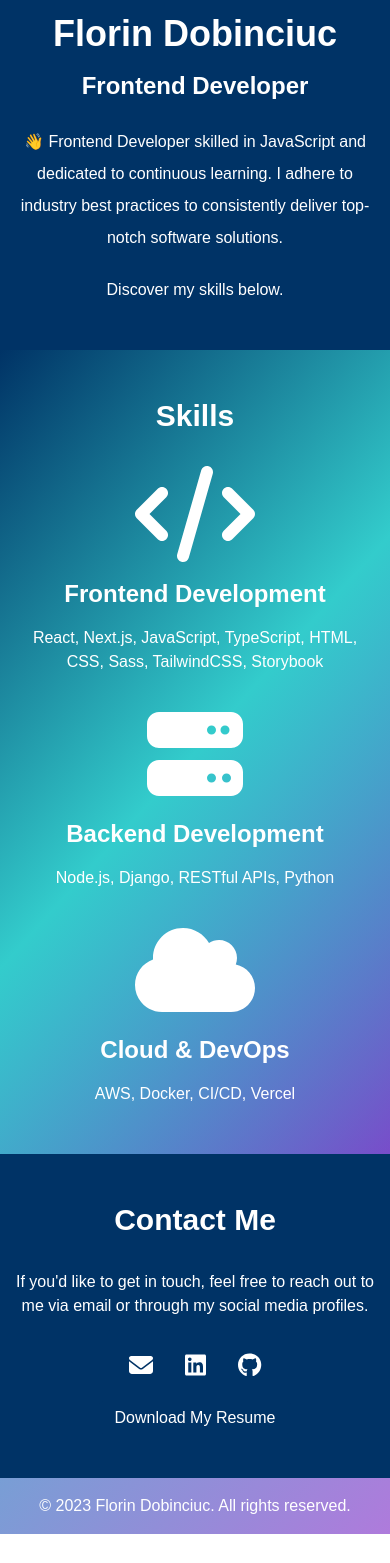
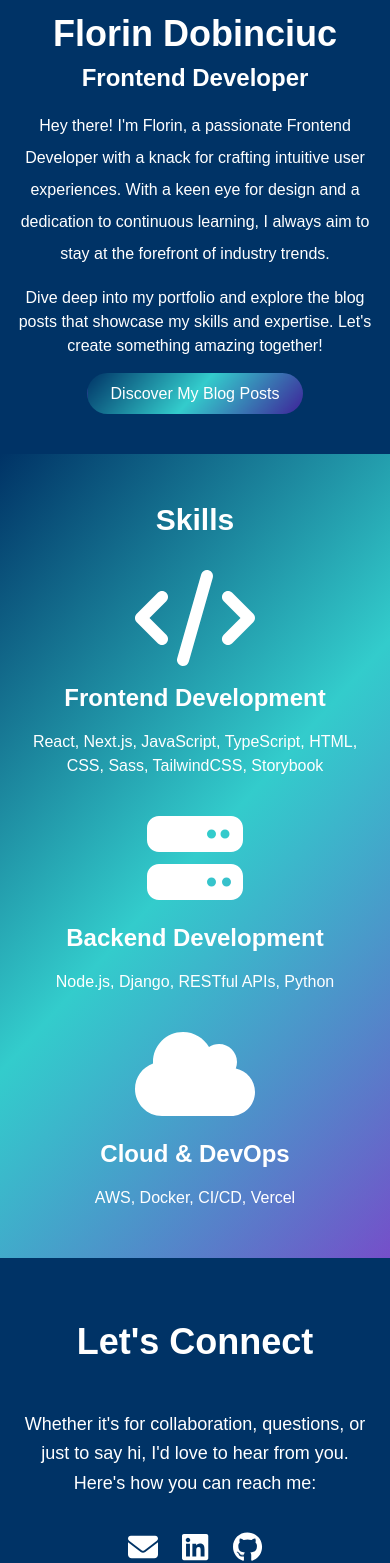
Before and after one commit to HustleCoding/my-portfolio, a Next.js app: page / in a window 390 px wide. Shown: the part 270-1833 px from the top of the page. Before the commit the page ends 1804 px from the top, so only its background shows below. Built offline with nearby package versions, Linux system fonts and the light colour scheme.

Commit message:
Refactor the components

```diff
--- a/components/Contact.tsx
+++ b/components/Contact.tsx
@@ -7,59 +7,56 @@ import DownloadButton from "./DownloadButton";
 
 const Contact: React.FC = () => {
   const iconVariants = {
-    hover: { scale: 1.2, color: "#ffcc00" },
-    initial: { scale: 1, color: "#FFFFFF" },
+    hover: { scale: 1.15, y: -8, color: "#ffcc00" },
+    initial: { scale: 1, y: 0, color: "#FFFFFF" },
   };
 
   return (
-    <section className="py-12 bg-blue-dark text-white">
-      <div className="max-w-7xl mx-auto px-4 sm:px-6 lg:px-8 flex flex-col justify-center items-center">
-        <h2 className="text-3xl font-bold text-center mb-8">Contact Me</h2>
-        <p className="text-center mb-8">
-          If you'd like to get in touch, feel free to reach out to me via email
-          or through my social media profiles.
+    <motion.section
+      className="py-16 bg-blue-dark text-white"
+      initial={{ opacity: 0, y: 20 }}
+      animate={{ opacity: 1, y: 0 }}
+      transition={{ duration: 0.5 }}
+    >
+      <div className="max-w-7xl mx-auto px-4 sm:px-6 lg:px-8 flex flex-col justify-center items-center space-y-8">
+        <h2 className="text-4xl font-bold text-center mb-4">Let's Connect</h2>
+        <p className="text-center text-lg leading-relaxed max-w-lg">
+          Whether it's for collaboration, questions, or just to say hi, I'd love
+          to hear from you. Here's how you can reach me:
         </p>
-        <div className="text-center">
+
+        <motion.div className="flex space-x-6 text-3xl">
+          {[
+            {
+              icon: faEnvelope,
+              link: "mailto:florin.dobinciuc.dev@gmail.com",
+            },
+            {
+              icon: faLinkedin,
+              link: "https://www.linkedin.com/in/florin-dobinciuc-57a6121aa/",
+            },
+            { icon: faGithub, link: "https://github.com/FlorinDobinciuc" },
+          ].map(({ icon, link }) => (
             <motion.a
-            href="mailto:florin.dobinciuc@learninglab.cloud"
-            className="text-gray-300 hover:text-gray-100 text-2xl px-4"
-            variants={iconVariants}
-            whileHover="hover"
-            initial="initial"
-          >
-            <FontAwesomeIcon icon={faEnvelope} />
-          </motion.a>
-
-          <motion.a
-            href="https://www.linkedin.com/in/florin-dobinciuc-57a6121aa/"
-            className="text-gray-300 hover:text-gray-100 text-2xl px-4"
+              key={link}
+              href={link}
+              className="text-gray-300 hover:text-gray-100 transition-all duration-300"
               target="_blank"
               rel="noopener noreferrer"
               variants={iconVariants}
               whileHover="hover"
               initial="initial"
             >
-            <FontAwesomeIcon icon={faLinkedin} />
+              <FontAwesomeIcon icon={icon} />
             </motion.a>
+          ))}
+        </motion.div>
 
-          <motion.a
-            href="https://github.com/FlorinDobinciuc"
-            className="text-gray-300 hover:text-gray-100 text-2xl px-4"
-            target="_blank"
-            rel="noopener noreferrer"
-            variants={iconVariants}
-            whileHover="hover"
-            initial="initial"
-          >
-            <FontAwesomeIcon icon={faGithub} />
-          </motion.a>
-        </div>
-        <div className="text-center mt-6">
-          {" "}
+        <div className="text-center mt-4">
           <DownloadButton />
         </div>
       </div>
-    </section>
+    </motion.section>
   );
 };
 
--- a/components/Introduction.tsx
+++ b/components/Introduction.tsx
@@ -4,25 +4,54 @@ import { motion } from "framer-motion";
 const Introduction: React.FC = () => {
   return (
     <section className="py-12 px-4 text-center bg-blue-dark text-white">
-      <motion.img
-        src="/profile.jpeg"
-        alt="Profile"
-        className="mx-auto w-32 h-32 mb-4 rounded-full"
+      <motion.div
         initial={{ opacity: 0 }}
         animate={{ opacity: 1 }}
         transition={{ ease: "easeInOut", duration: 1, delay: 0.5 }}
-      />
-      <h2 className="text-4xl font-bold mb-4 text-white">Florin Dobinciuc</h2>
-      <h3 className="text-2xl font-semibold mb-6 text-white">
-        Frontend Developer
-      </h3>
-      <p className="leading-loose max-w-xl mx-auto text-white">
-        👋 Frontend Developer skilled in JavaScript and dedicated to continuous
-        learning. I adhere to industry best practices to consistently deliver
-        top-notch software solutions.
-      </p>
-      <br />
-      <p>Discover my skills below.</p>
+      >
+        <motion.img
+          src="/profile.jpeg"
+          alt="Profile"
+          className="mx-auto w-32 h-32 mb-4 rounded-full"
+          initial={{ scale: 0 }}
+          animate={{ scale: 1 }}
+          transition={{ ease: "easeInOut", duration: 1, delay: 1 }}
+        />
+        <h2 className="text-4xl font-bold mb-2 text-white">Florin Dobinciuc</h2>
+        <h3 className="text-2xl font-semibold mb-4 text-white">
+          Frontend Developer
+        </h3>
+      </motion.div>
+      <motion.p
+        className="leading-loose max-w-xl mx-auto mb-4 text-white"
+        initial={{ y: 20, opacity: 0 }}
+        animate={{ y: 0, opacity: 1 }}
+        transition={{ ease: "easeInOut", duration: 1, delay: 1.5 }}
+      >
+        Hey there! I'm Florin, a passionate Frontend Developer with a knack for
+        crafting intuitive user experiences. With a keen eye for design and a
+        dedication to continuous learning, I always aim to stay at the forefront
+        of industry trends.
+      </motion.p>
+
+      <motion.p
+        className="max-w-xl mx-auto mb-6 text-white"
+        initial={{ y: 20, opacity: 0 }}
+        animate={{ y: 0, opacity: 1 }}
+        transition={{ ease: "easeInOut", duration: 1, delay: 1.7 }}
+      >
+        Dive deep into my portfolio and explore the blog posts that showcase my
+        skills and expertise. Let's create something amazing together!
+      </motion.p>
+      <motion.a
+        href="/blog"
+        className="dynamic-gradient text-blue-dark rounded-full px-6 py-3 hover:bg-opacity-90 transition duration-300"
+        initial={{ y: 10, opacity: 0 }}
+        animate={{ y: 0, opacity: 1 }}
+        transition={{ ease: "easeInOut", duration: 1, delay: 1.9 }}
+      >
+        Discover My Blog Posts
+      </motion.a>
     </section>
   );
 };
--- a/components/Skills.tsx
+++ b/components/Skills.tsx
@@ -3,78 +3,75 @@ import { FontAwesomeIcon } from "@fortawesome/react-fontawesome";
 import { motion } from "framer-motion";
 import { faCode, faServer, faCloud } from "@fortawesome/free-solid-svg-icons";
 
+const containerVariants = {
+  hidden: { opacity: 0 },
+  visible: {
+    opacity: 1,
+    transition: {
+      delayChildren: 0.3,
+      staggerChildren: 0.2,
+    },
+  },
+};
+
+const itemVariants = {
+  hidden: { y: 20, opacity: 0 },
+  visible: { y: 0, opacity: 1 },
+};
+
 const Skills: React.FC = () => {
-  const iconVariants = {
-    hover: { scale: 1.1, y: -10 },
-    initial: { scale: 1, y: 0 },
-  };
+  return (
+    <motion.section
+      className="py-12 dynamic-gradient"
+      variants={containerVariants}
+      initial="hidden"
+      animate="visible"
+    >
+      <div className="max-w-7xl mx-auto px-4 sm:px-6 lg:px-8 relative">
+        <motion.h2 className="text-3xl font-bold text-center mb-8 text-white">
+          Skills
+        </motion.h2>
 
-  return (
-    <section className="py-12 dynamic-gradient">
-      <div className="max-w-7xl mx-auto px-4 sm:px-6 lg:px-8">
-        <h2 className="text-3xl font-bold text-center mb-8 text-white">
-          Skills
-        </h2>
-        <div className="grid grid-cols-1 gap-8 md:grid-cols-2 lg:grid-cols-3">
-          <div className="text-center">
+        <div className="absolute inset-0 from-purple-400 to-purple-600 opacity-20"></div>
+
+        <div className="grid grid-cols-1 gap-8 md:grid-cols-2 lg:grid-cols-3 relative z-10">
+          {[
+            {
+              icon: faCode,
+              title: "Frontend Development",
+              description:
+                "React, Next.js, JavaScript, TypeScript, HTML, CSS, Sass, TailwindCSS, Storybook",
+            },
+            {
+              icon: faServer,
+              title: "Backend Development",
+              description: "Node.js, Django, RESTful APIs, Python",
+            },
+            {
+              icon: faCloud,
+              title: "Cloud & DevOps",
+              description: "AWS, Docker, CI/CD, Vercel",
+            },
+          ].map((skill) => (
             <motion.div
-              variants={iconVariants}
-              whileHover="hover"
-              initial="initial"
+              className="text-center"
+              variants={itemVariants}
+              whileHover={{ scale: 1.05, y: -5 }}
             >
               <FontAwesomeIcon
-                icon={faCode}
+                icon={skill.icon}
                 size="6x"
-                className="mb-4 text-white"
+                className="mb-4 text-white hover:text-blue-400 transition-all duration-300"
               />
+              <h3 className="text-2xl font-semibold mb-4 text-white">
+                {skill.title}
+              </h3>
+              <p className="text-white">{skill.description}</p>
             </motion.div>
-            <h3 className="text-2xl font-semibold mb-4 text-white">
-              Frontend Development
-            </h3>
-            <p className="text-white">
-              React, Next.js, JavaScript, TypeScript, HTML, CSS, Sass,
-              TailwindCSS, Storybook
-            </p>
-          </div>
-
-          <div className="text-center">
-            <motion.div
-              variants={iconVariants}
-              whileHover="hover"
-              initial="initial"
-            >
-              <FontAwesomeIcon
-                icon={faServer}
-                size="6x"
-                className="mb-4 text-white"
-              />
-            </motion.div>
-            <h3 className="text-2xl font-semibold mb-4 text-white">
-              Backend Development
-            </h3>
-            <p className="text-white">Node.js, Django, RESTful APIs, Python</p>
-          </div>
-
-          <div className="text-center">
-            <motion.div
-              variants={iconVariants}
-              whileHover="hover"
-              initial="initial"
-            >
-              <FontAwesomeIcon
-                icon={faCloud}
-                size="6x"
-                className="mb-4 text-white"
-              />
-            </motion.div>
-            <h3 className="text-2xl font-semibold mb-4 text-white">
-              Cloud & DevOps
-            </h3>
-            <p className="text-white">AWS, Docker, CI/CD, Vercel</p>
-          </div>
+          ))}
         </div>
       </div>
-    </section>
+    </motion.section>
   );
 };
 
--- a/pages/blog/index.tsx
+++ b/pages/blog/index.tsx
@@ -11,7 +11,14 @@ type BlogProps = {
 };
 
 export const getStaticProps: GetStaticProps<BlogProps> = async () => {
-  const posts = getPosts();
+  let posts = getPosts();
+
+  posts = posts.sort((a, b) => {
+    const dateA = new Date(a.date);
+    const dateB = new Date(b.date);
+    return dateB.getTime() - dateA.getTime();
+  });
+
   return {
     props: {
       posts,
@@ -26,12 +33,29 @@ const Blog: React.FC<BlogProps> = ({ posts }) => (
       <link rel="icon" href="/favicon.svg" />
     </Head>
     <Header />
+
     <div className="bg-white min-h-screen pb-16">
       <div className="max-w-7xl mx-auto px-4 sm:px-6 lg:px-8 py-12">
-        <h1 className="text-4xl font-bold mb-8 text-black">Blog Posts</h1>
-        {posts.map((post) => (
+        <h1 className="text-5xl font-extrabold mb-12 text-black">Blog</h1>
+
+        {posts[0] && (
+          <Link href={`/blog/${posts[0].slug}`} passHref>
+            <div className="block mb-12 p-8 rounded-lg shadow-lg hover:shadow-xl transition duration-300 transform hover:-translate-y-2 cursor-pointer">
+              <h2 className="text-3xl font-bold mb-4 text-black">
+                {posts[0].title}
+              </h2>
+              <p className="mb-4">
+                {new Date(posts[0].date).toLocaleDateString("en-US")}
+              </p>
+              <p>{posts[0].excerpt}</p>
+            </div>
+          </Link>
+        )}
+
+        <div className="grid grid-cols-1 md:grid-cols-2 lg:grid-cols-3 gap-8">
+          {posts.slice(1).map((post) => (
             <Link key={post.title} href={`/blog/${post.slug}`} passHref>
-            <div className="block mb-8 p-6 rounded-lg shadow-md hover:shadow-lg transition duration-300 cursor-pointer dynamic-gradient">
+              <div className="block p-6 rounded-lg shadow-md hover:shadow-lg transition duration-300 transform hover:-translate-y-1 dynamic-gradient cursor-pointer">
                 <h2 className="text-2xl font-semibold mb-4 text-white">
                   {post.title}
                 </h2>
@@ -44,6 +68,8 @@ const Blog: React.FC<BlogProps> = ({ posts }) => (
           ))}
         </div>
       </div>
+    </div>
+
     <Footer className="bg-[#003366]" />
   </div>
 );
```
Also changed, not shown: posts/using-keyword-js.mdx (added, +27 -0 lines), 1 other file (tests, documents, lock files or other folders). Lines whose indentation alone changed are shown as unchanged.
